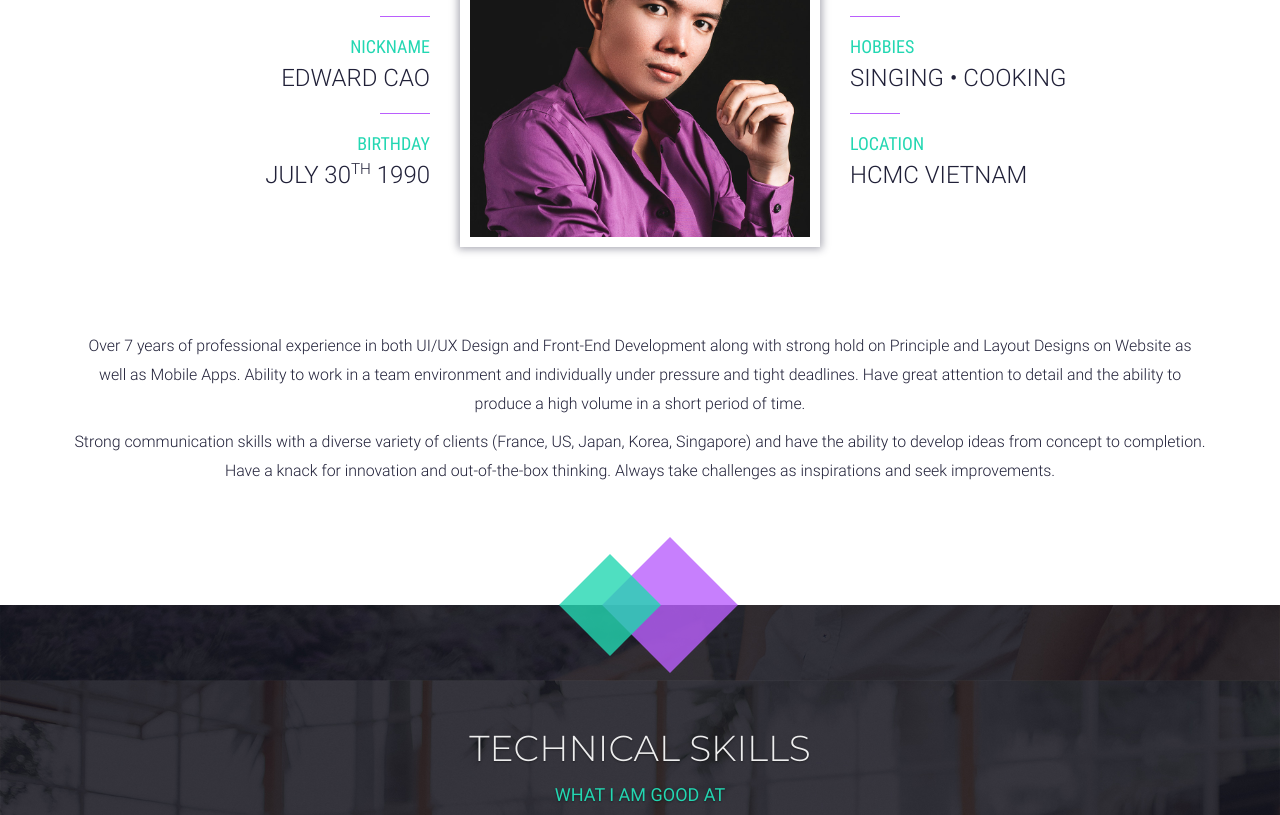
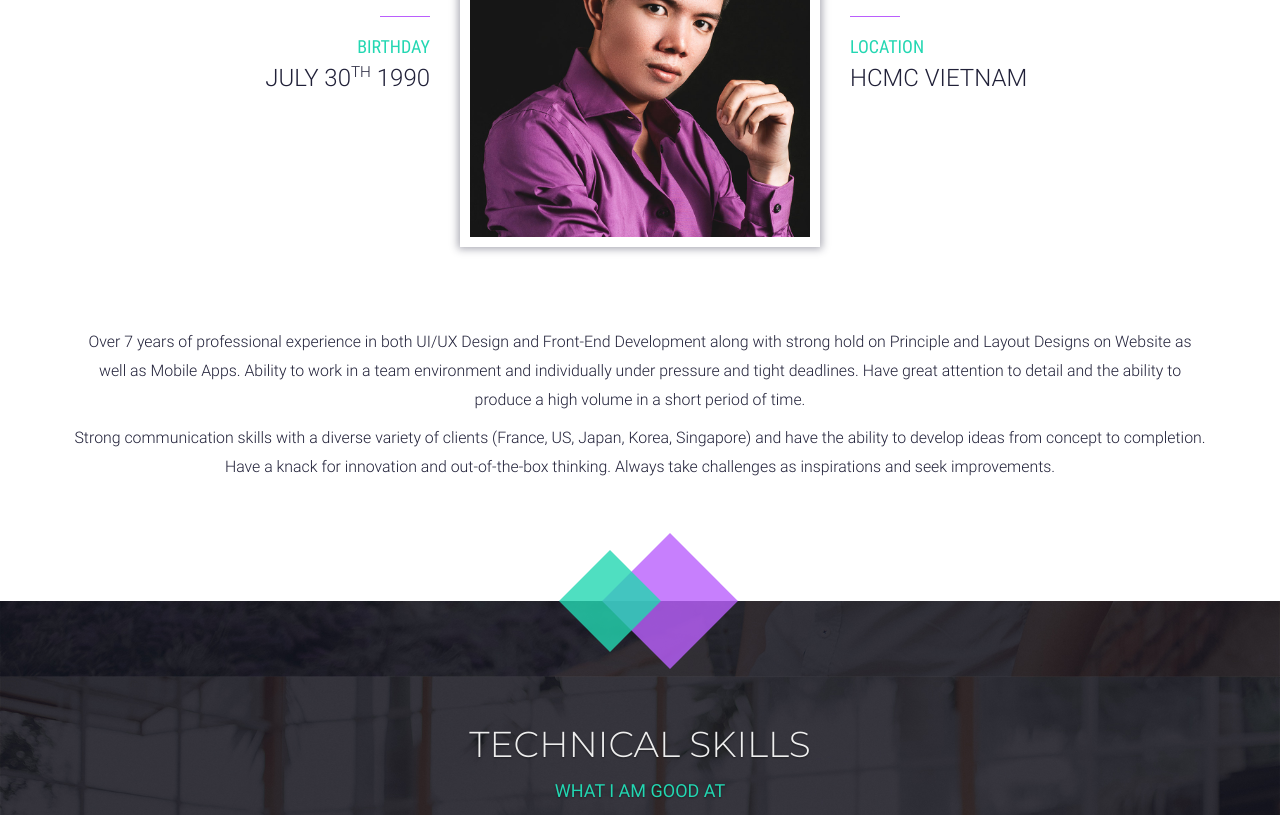
Before and after one commit to immc307/mc-portfolio, a plain HTML site: page index.html in a window 1280 px wide. Shown: the part 871-1686 px from the top of the page. Drawn offline with Linux system fonts and the light colour scheme.

Commit message:
Update index.html

```diff
--- a/index.html
+++ b/index.html
@@ -163,11 +163,11 @@
                                                             <p class="sub-contact-content">Minh Hoang Cao</p>
                                                         </div>
                                                         <div id="animate-about-sub-mini-divider-1" class="sub-mini-divider"></div>
-                                                        <div id="about-elem-3" class="mt-10">
+<!--                                                         <div id="about-elem-3" class="mt-10">
                                                             <p class="sub-contact-title">NICKNAME</p>
                                                             <p class="sub-contact-content">Edward Cao</p>
                                                         </div>
-                                                        <div id="animate-about-sub-mini-divider-3" class="sub-mini-divider"></div>
+                                                        <div id="animate-about-sub-mini-divider-3" class="sub-mini-divider"></div> -->
                                                         <div id="about-elem-5" class="mt-10">
                                                             <p class="sub-contact-title">BIRTHDAY</p>
                                                             <p class="sub-contact-content">July 30<sup><small>th</small></sup> 1990</p>
@@ -192,11 +192,11 @@
                                                         <p class="sub-contact-content">Designer • Developer</p>
                                                     </div>
                                                     <div id="animate-about-sub-mini-divider-2" class="sub-mini-divider"></div>
-                                                    <div id="about-elem-4" class="mt-10">
+<!--                                                     <div id="about-elem-4" class="mt-10">
                                                         <p class="sub-contact-title">HOBBIES</p>
                                                         <p class="sub-contact-content">Singing • Cooking</p>
                                                     </div>
-                                                    <div id="animate-about-sub-mini-divider-4" class="sub-mini-divider"></div>
+                                                    <div id="animate-about-sub-mini-divider-4" class="sub-mini-divider"></div> -->
                                                     <div id="about-elem-6" class="mt-10">
                                                         <p class="sub-contact-title">LOCATION</p>
                                                         <p class="sub-contact-content">HCMC Vietnam</p>
@@ -2368,4 +2368,5 @@
     </script>
 </body>
 
+
 </html>
```
